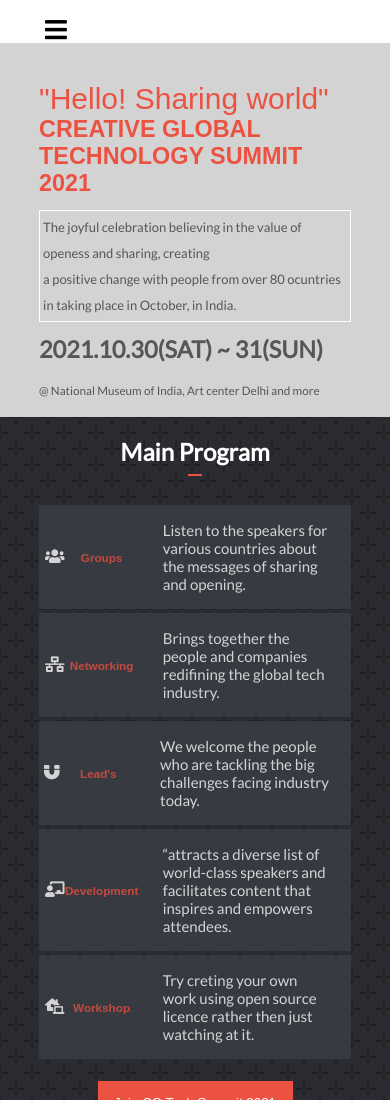
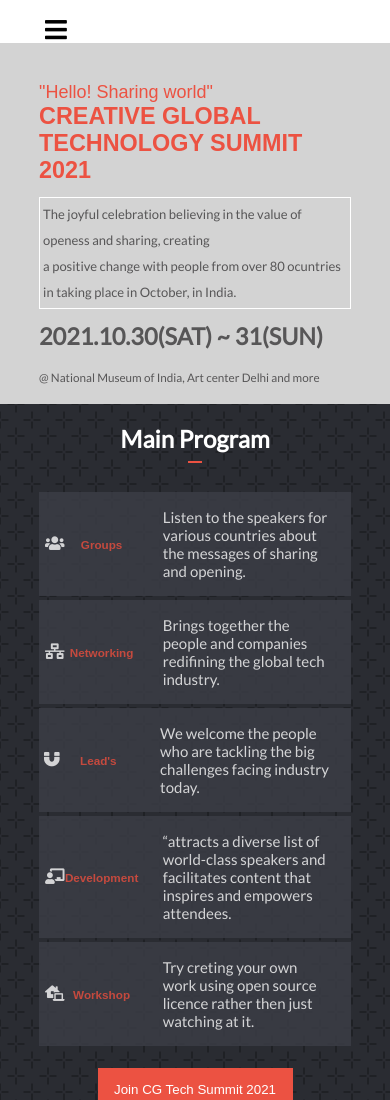
Before and after one commit to aakbarkhan/capstone-project, a website: page index.html in a window 390 px wide. Shown: the top 1100 px of the page. Drawn offline with Linux system fonts and the light colour scheme; a web font is replaced by a local one.

Commit message:
Add font size in the mobile hero section

```diff
--- a/style.css
+++ b/style.css
@@ -507,6 +507,10 @@
     font-family: sans-serif;
   }
 
+  .hero {
+    font-size: 18px;
+  }
+
   .about-disc {
     display: none;
   }
```
